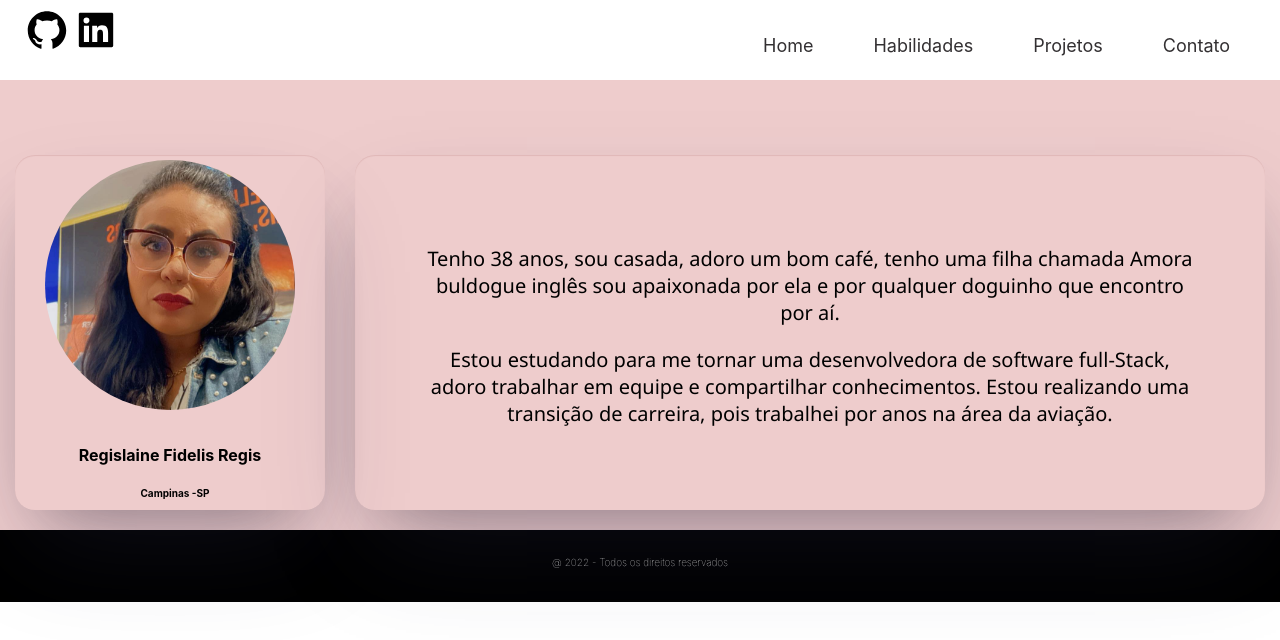
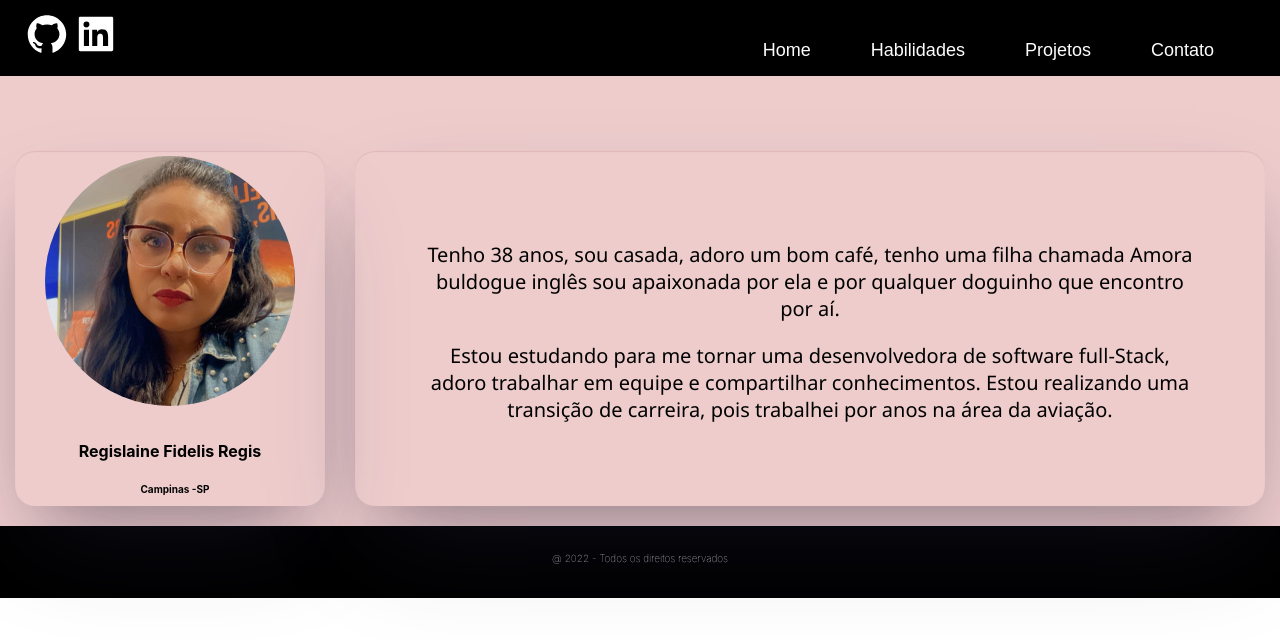
Before and after one commit to RegislaineRegis/portfolio_em_react, a React (Create React App) app: page / in a window 1280 px wide. Shown: the top 640 px of the page. Built offline with nearby package versions, Linux system fonts and the light colour scheme.

Commit message:
refactor: Header css

```diff
--- a/src/styles/Header.css
+++ b/src/styles/Header.css
@@ -1,9 +1,12 @@
 .header {
   display: flex;
+  color: white;
   align-items: baseline;
   justify-content: space-between;
-  background-color:white;
+  background-color:black;
   padding: 8px 20px;
+  font-family: Arial, Helvetica, sans-serif;
+  height: 60px;
 }
 
 .nav-ul {
@@ -11,7 +14,7 @@
   align-items: center;
   justify-content: space-between;
   list-style-type: none;
-  padding-left:0;
+  padding: 16px;
 }
 
 .social-media {
@@ -24,12 +27,12 @@ li {
   padding-right: 30px;
   font-size: large;
   font-weight: 400;
-  color: rgb(51, 48, 50);
+  color: rgba(255, 255, 255, 0.993);
 }
 
 li:hover {
   cursor: pointer;
-  color: rgb(143, 20, 143);
+  color: rgb(80, 75, 80);
   font-weight: 700;
 }
 
```
